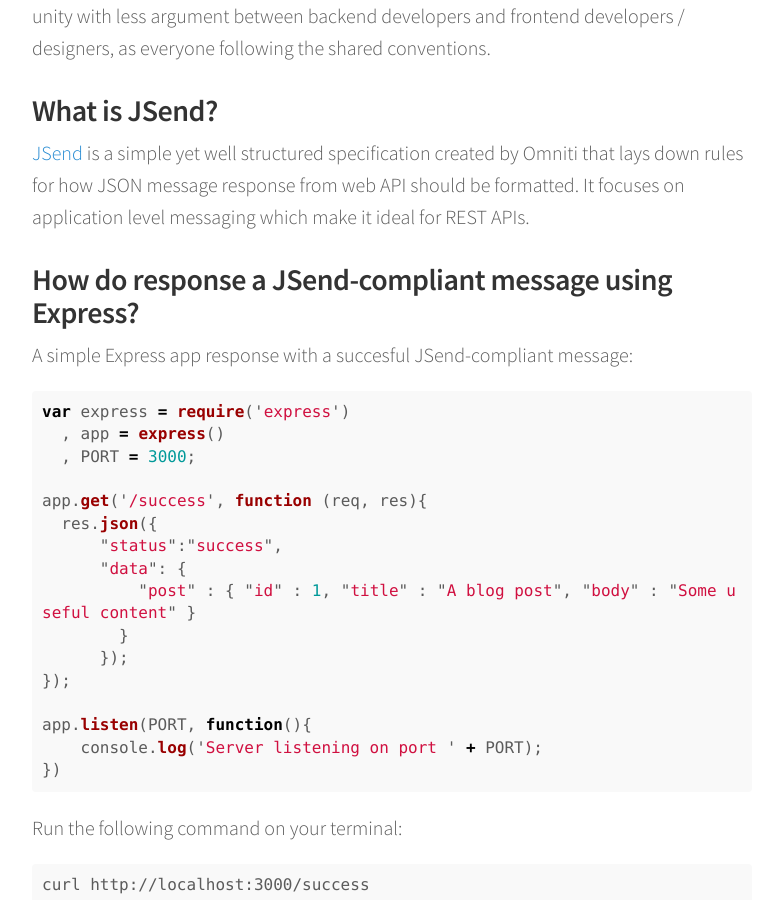
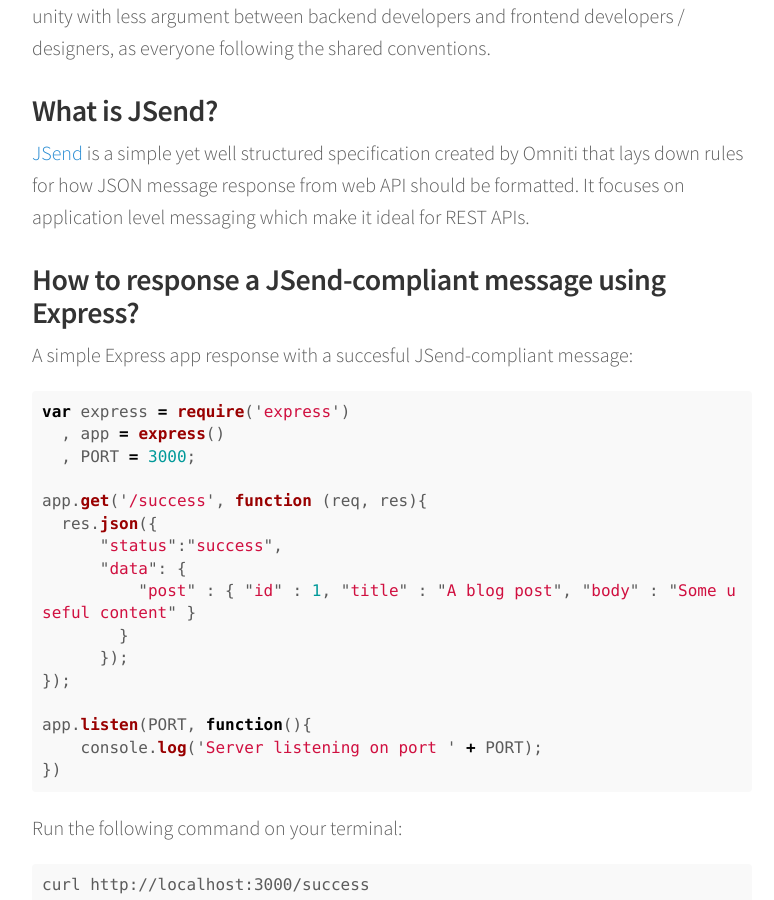
Before and after one commit to kahwooi/kahwooi.github.io, a Jekyll site: the page built from _posts/2016-9-9-expressjs-api-message-standardization-with-jsend.md, in a window 1280 px wide and 900 px high, scrolled down 350 px. Shown: the whole window, without its empty margins (248-1022 px from the left). Built offline with Jekyll 4.4.1, drawn with Linux system fonts in a browser that asks for light colours; nearby versions of some CDN libraries; comment, search, counter and statistics services are not loaded.

```diff
--- a/_posts/2016-9-9-expressjs-api-message-standardization-with-jsend.md
+++ b/_posts/2016-9-9-expressjs-api-message-standardization-with-jsend.md
@@ -18,7 +18,7 @@ following the shared conventions.
 created by Omniti that lays down rules for how JSON message response from web API should be
 formatted. It focuses on application level messaging which make it ideal for REST APIs.
 
-### How do response a JSend-compliant message using Express?
+### How to response a JSend-compliant message using Express?
 
 A simple Express app response with a succesful JSend-compliant message:
 
```
